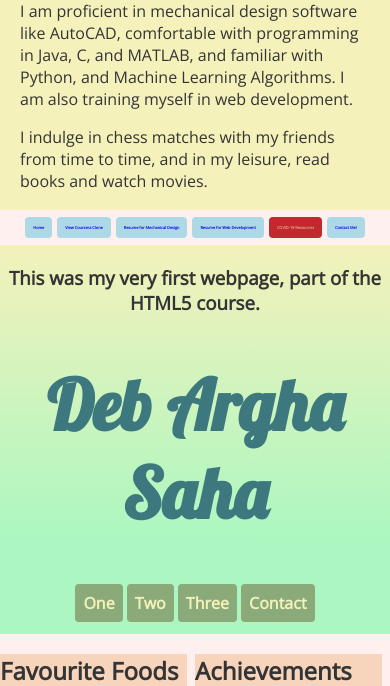
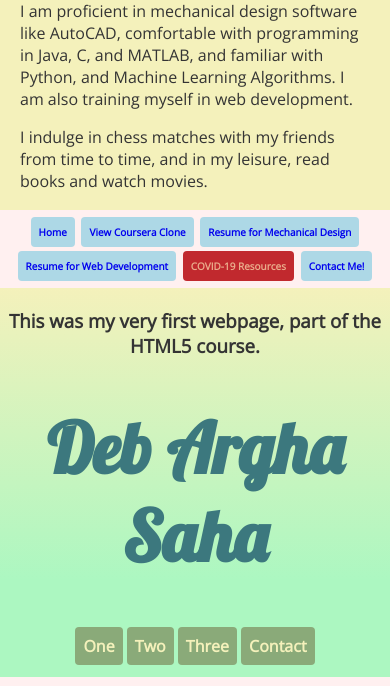
Before and after one commit to debarghano1/debarghano1.github.io, a PHP site: page /htmlfinalprojectwebpage.html in a window 390 px wide. Shown: the part 612-1298 px from the top of the page. Run offline with PHP 8.4, Linux system fonts and the light colour scheme.

Commit message:
Add files via upload

```diff
--- a/css/resume-styles.css
+++ b/css/resume-styles.css
@@ -73,9 +73,9 @@ nav:not(.secondary) {
 	top: 0;
 	z-index: 1;
 }
-@media only screen and (max-width: 500px){
+@media only screen and (max-width: 400px){
 	nav:not(.secondary){
-		font-size: 1vmin;
+		font-size: 10px;
 	}
 }
 nav .button{
```
